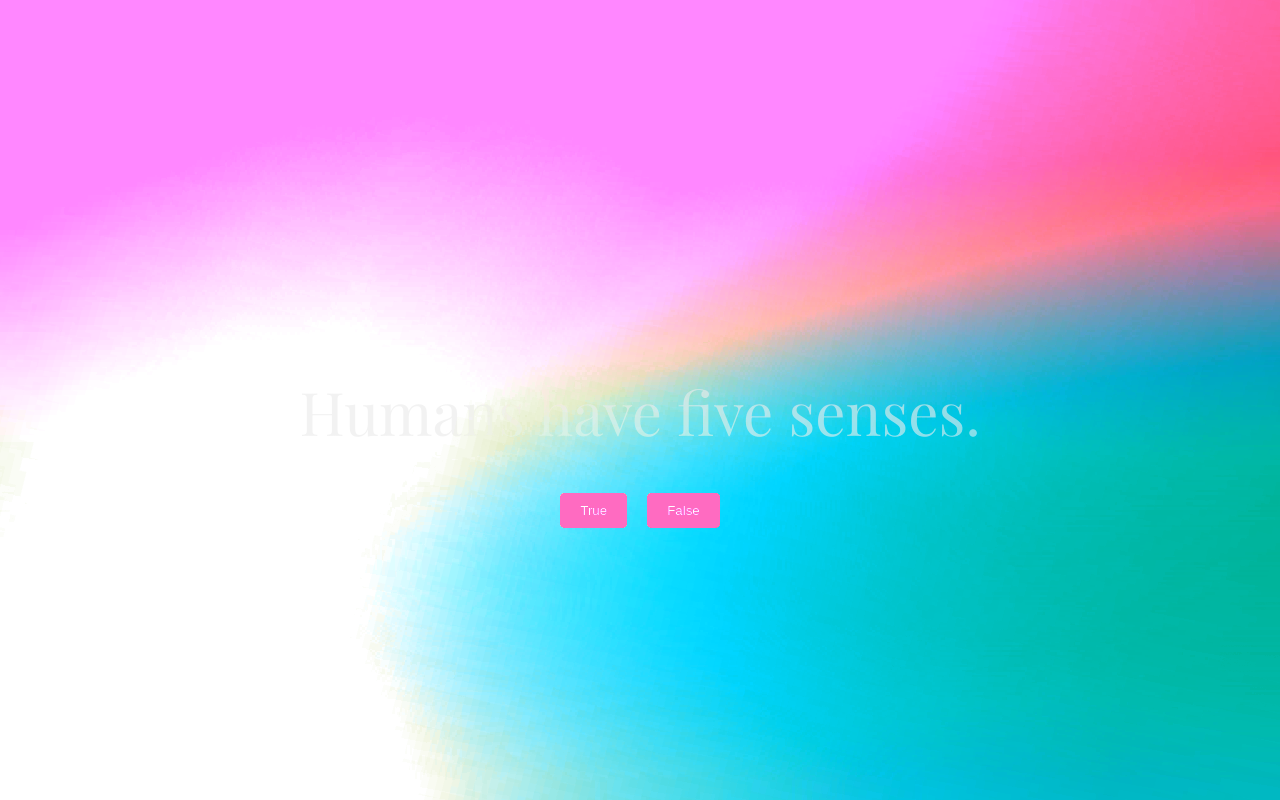
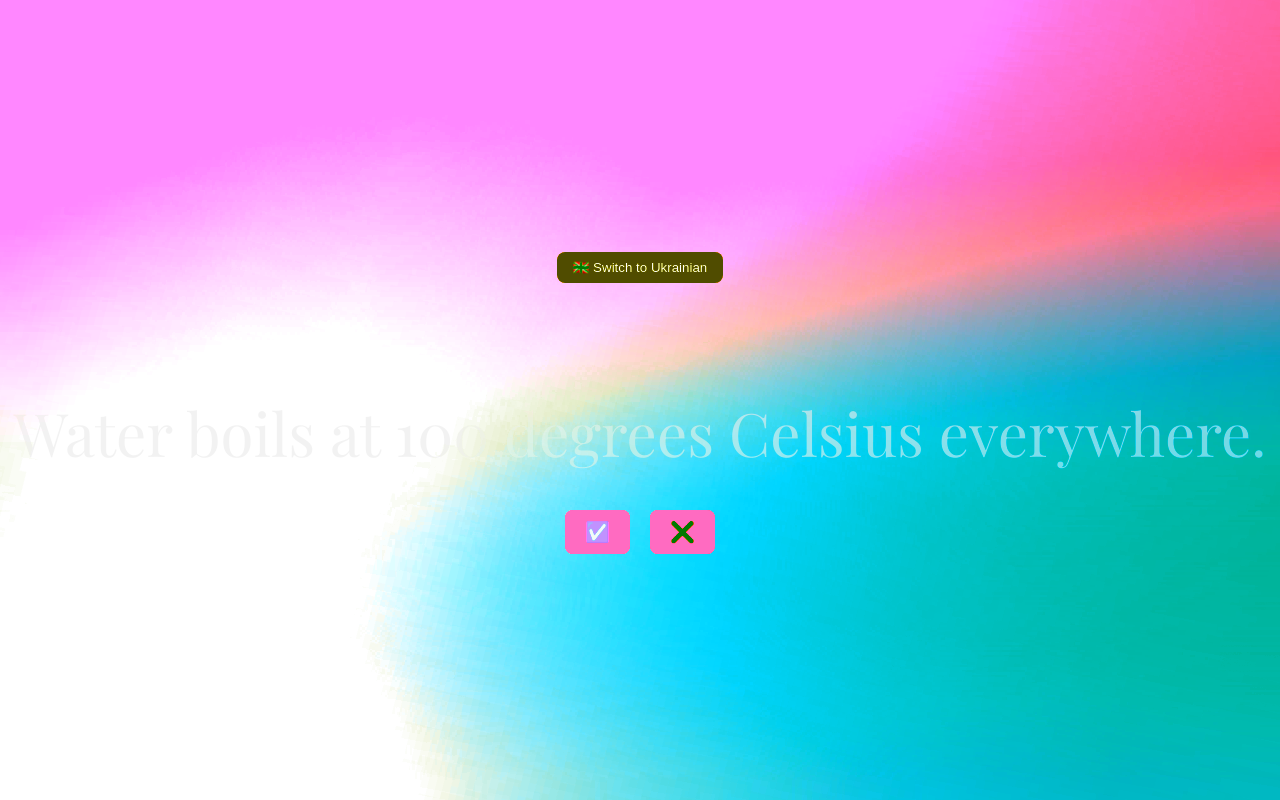
Before and after one commit to katiadobra/daily-fact-game, a Vue app: page / in a window 1280 px wide. Both pictures are taken after a click on the button "Start". Built offline with nearby package versions, Linux system fonts and the light colour scheme.

Commit message:
add en and ukr lang

```diff
--- a/package.json
+++ b/package.json
@@ -11,6 +11,7 @@
     "format": "prettier --write src/"
   },
   "dependencies": {
+    "motion": "^12.11.3",
     "vue": "^3.5.13"
   },
   "devDependencies": {
--- a/src/App.vue
+++ b/src/App.vue
@@ -1,3 +1,5 @@
+<!-- App.vue -->
+
 <script setup>
 import { ref } from 'vue'
 import LandingPage from './components/LandingPage.vue'
@@ -8,6 +10,7 @@ import { facts } from './assets/facts.js'
 const view = ref('landing') // 'landing', 'game', 'result'
 const currentFact = ref(null)
 const isCorrect = ref(null)
+const language = ref(localStorage.getItem('language') || 'en')
 
 // Start game: pick random fact
 function startGame() {
@@ -28,21 +31,63 @@ function restartGame() {
   currentFact.value = null
   isCorrect.value = null
 }
+
+// Switch language and save to localStorage
+function toggleLanguage() {
+  language.value = language.value === 'en' ? 'ua' : 'en'
+  localStorage.setItem('language', language.value)
+}
 </script>
 
 <template>
   <section :class="['fake-shader', view]">
     <div class="content">
+      <header class="header">
+        <button @click="toggleLanguage">
+          {{ language === 'en' ? '🇬🇧 Switch to Ukrainian' : '🇺🇦 Переключити на англійську' }}
+        </button>
+      </header>
+
       <LandingPage v-if="view === 'landing'" @startGame="startGame" />
-      <GamePage v-else-if="view === 'game'" :currentFact="currentFact" @answered="checkAnswer" />
-      <ResultPage v-else :isCorrect="isCorrect" @restart="restartGame" />
+
+      <GamePage
+        v-else-if="view === 'game'"
+        :currentFact="currentFact"
+        :language="language"
+        @answered="checkAnswer"
+      />
+
+      <ResultPage
+        v-else
+        :isCorrect="isCorrect"
+        :explanation="currentFact.explanation[language]"
+        @restart="restartGame"
+      />
     </div>
   </section>
 </template>
 
-<style>
-/* Add a simple fade in transition */
+<style scoped>
 * {
   transition: all 0.3s ease;
 }
+
+.header {
+  text-align: center;
+  margin-bottom: 20px;
+}
+
+button {
+  margin-top: 10px;
+  padding: 8px 16px;
+  background: #673ab7;
+  color: white;
+  border: none;
+  border-radius: 8px;
+  cursor: pointer;
+}
+
+button:hover {
+  background: #5e35b1;
+}
 </style>
--- a/src/assets/facts.js
+++ b/src/assets/facts.js
@@ -1,35 +1,37 @@
+// facts.js
+
 export const facts = [
-  { text: 'Goldfish have a three-second memory.', isTrue: false },
-  { text: 'Bananas are berries.', isTrue: true },
-  { text: 'The Eiffel Tower can grow taller in summer.', isTrue: true },
-  { text: 'Humans have five senses.', isTrue: false },
-  { text: 'Octopuses have three hearts.', isTrue: true },
-  { text: 'Water boils at 100 degrees Celsius everywhere.', isTrue: false },
-  { text: 'The Great Wall of China is visible from space.', isTrue: false },
-  { text: 'Sharks are mammals.', isTrue: false },
-  { text: 'Honey never spoils.', isTrue: true },
-  { text: 'Dogs can only see in black and white.', isTrue: false },
+  {
+    text: {
+      en: 'Goldfish have a three-second memory.',
+      ua: 'Золотих рибок пам’ять триває три секунди.',
+    },
+    isTrue: false,
+    explanation: {
+      en: 'Goldfish actually have a memory span of months, not just three seconds.',
+      ua: 'У золотих рибок пам’ять триває кілька місяців, а не три секунди.',
+    },
+  },
+  {
+    text: {
+      en: 'Water boils at 100 degrees Celsius everywhere.',
+      ua: 'Вода кипить при 100 ступенях Цельсія сусільно.',
+    },
+    isTrue: false,
+    explanation: {
+      en: 'At higher altitudes, water boils at lower temperatures due to reduced atmospheric pressure.',
+      ua: 'У гірських регіонах вода кипить при нижчих температурах через знижений атмосферний тиск.',
+    },
+  },
+  {
+    text: {
+      en: 'Dogs can only see in black and white.',
+      ua: 'Собаки бачать тільки чорне та біле.',
+    },
+    isTrue: false,
+    explanation: {
+      en: 'Dogs see in a limited color spectrum, mostly blue and yellow, not just black and white.',
+      ua: 'Собаки бачать обмежений спектр кольорів — голубий та жовтий, а не лише чорний і білий.',
+    },
+  },
 ]
-
-// [
-//     {
-//       "text": "Bananas grow on trees.",
-//       "isTrue": false,
-//       "explanation": "Bananas grow on large herbaceous plants, not trees — technically, banana 'trees' are giant herbs."
-//     },
-//     {
-//       "text": "Humans share 50% of their DNA with bananas.",
-//       "isTrue": true,
-//       "explanation": "Yes, we do! All life shares common genetic material, and about half of human DNA matches banana DNA."
-//     },
-//     {
-//       "text": "The Eiffel Tower can grow taller in the summer.",
-//       "isTrue": true,
-//       "explanation": "Metal expands with heat. The Eiffel Tower can be ~15 cm taller during hot days."
-//     },
-//     {
-//       "text": "Goldfish have a three-second memory.",
-//       "isTrue": false,
-//       "explanation": "That’s a myth — goldfish have been shown to remember things for weeks!"
-//     }
-//   ]
--- a/src/components/GamePage.vue
+++ b/src/components/GamePage.vue
@@ -1,14 +1,44 @@
+<!-- GamePage.vue -->
+
 <script setup>
-const props = defineProps(['currentFact'])
+import { ref, computed } from 'vue'
+
+const props = defineProps(['currentFact', 'language'])
 const emit = defineEmits(['answered'])
+
+const answered = ref(false)
+const isCorrect = ref(null)
+
+const factText = computed(() => props.currentFact.text[props.language])
+const factExplanation = computed(() => props.currentFact.explanation[props.language])
+
+function handleAnswer(userAnswer) {
+  isCorrect.value = userAnswer === props.currentFact.isTrue
+  answered.value = true
+}
+
+function nextFact() {
+  answered.value = false
+  isCorrect.value = null
+  emit('answered', true) // просто сигналізуємо батьківському компоненту, що готові до наступного факту
+}
 </script>
 
 <template>
   <div class="game">
-    <h2>{{ props.currentFact.text }}</h2>
-    <div class="buttons">
-      <button @click="emit('answered', true)">True</button>
-      <button @click="emit('answered', false)">False</button>
+    <h2>{{ factText }}</h2>
+
+    <div v-if="!answered" class="buttons">
+      <button @click="handleAnswer(true)">✅</button>
+      <button @click="handleAnswer(false)">❌</button>
+    </div>
+
+    <div v-else class="result">
+      <h2>{{ isCorrect ? 'Correct! 🎉' : 'Oops! ❌' }}</h2>
+      <div class="explanation">
+        <p>{{ factExplanation }}</p>
+      </div>
+      <button @click="nextFact">Random Fact</button>
     </div>
   </div>
 </template>
@@ -29,11 +59,21 @@ button {
   background: #2196f3;
   color: white;
   border: none;
-  border-radius: 5px;
+  border-radius: 8px;
   cursor: pointer;
+  font-size: 20px;
 }
 
 button:hover {
   background: #0b7dda;
 }
+
+.result {
+  margin-top: 30px;
+}
+
+.explanation {
+  margin-top: 20px;
+  padding: 10px;
+}
 </style>
```
Also changed, not shown: 1 other file (tests, documents, lock files or other folders).
